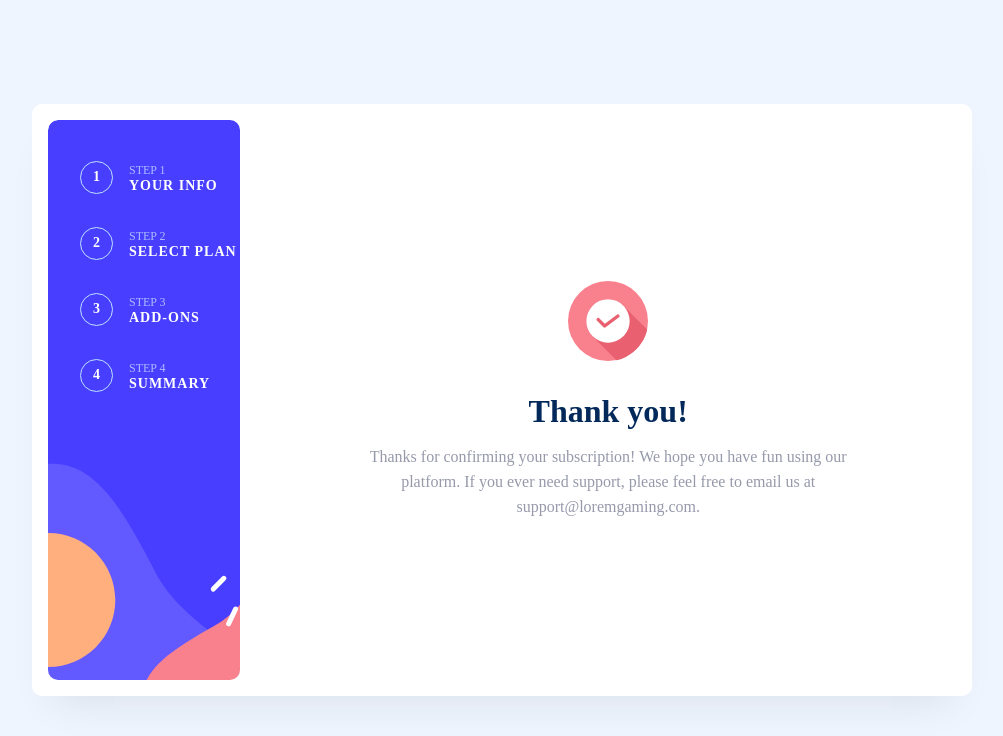
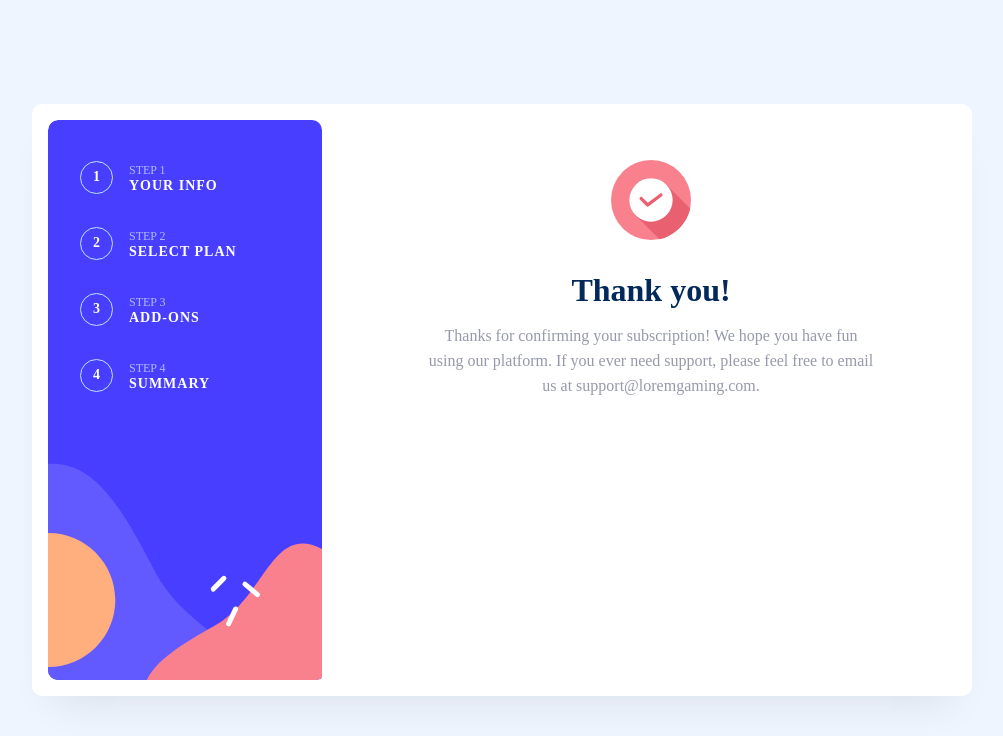
Before and after one commit to KiwiScreams/Multi-step-form, a React (Vite) app: page /success in a window 1280 px wide. Shown: the top 736 px of the page, without its empty margins (138-1141 px from the left). Built offline with nearby package versions, Linux system fonts and the light colour scheme.

Commit message:
succes panel style

```diff
--- a/src/components/form/Forms.css
+++ b/src/components/form/Forms.css
@@ -241,13 +241,6 @@ th {
   font-weight: var(--font-weight-700);
 }
 /* SUCCESSSSSSSSSS */
-.success {
-  margin: auto;
-    height: 60vh;
-    display: flex;
-    justify-content: center;
-    align-items: center;
-}
 .success-panel .success-image {
   width: 80px;
   height: 80px;
--- a/src/components/form/success/Success.jsx
+++ b/src/components/form/success/Success.jsx
@@ -2,7 +2,7 @@ import image from "../../../assets/images/icon-thank-you.svg";
 function Success() {
   return (
     <>
-      <div className="success">
+      <div className="personal-info-section">
         <div className="success-panel">
           <div className="success-image">
             <img src={image} alt="" />
```
